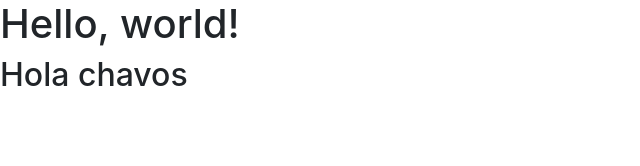
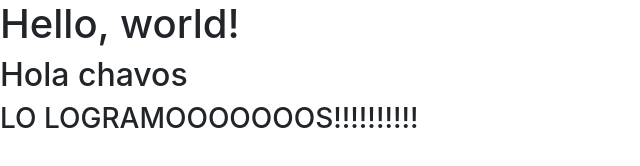
Before and after one commit to romareq/ejercicios, a plain HTML site: page github3/index.html in a window 1280 px wide. Shown: the whole page, without its empty margins (0-640 px from the left). Drawn offline with nearby package versions, Linux system fonts and the light colour scheme.

Commit message:
subo PORFIN cambios al repo

```diff
--- a/github3/index.html
+++ b/github3/index.html
@@ -13,6 +13,7 @@
   <body>
     <h1>Hello, world!</h1>
     <h2>Hola chavos </h2>
+    <h3>LO LOGRAMOOOOOOOS!!!!!!!!!!</h3>
 
     <!-- Optional JavaScript -->
     <!-- jQuery first, then Popper.js, then Bootstrap JS -->
```
Also changed, not shown: 1 other file.
